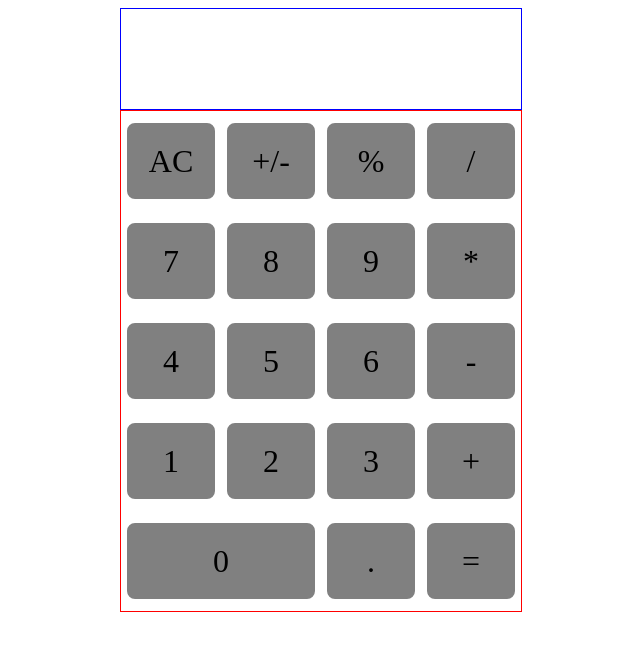
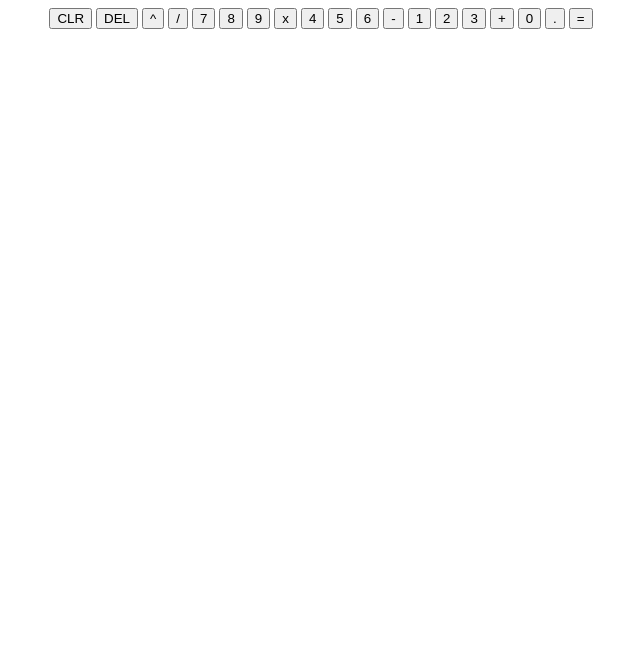
Before and after one commit to Brandon-Lyons98/Calculator-Project, a plain HTML site: page index.html in a window 1280 px wide. Shown: the whole page, without its empty margins (319-959 px from the left). Drawn offline with Linux system fonts and the light colour scheme.

Commit message:
Add handleClick fcn to add numbers

```diff
--- a/index.html
+++ b/index.html
@@ -7,11 +7,27 @@
         <script src="./script.js" defer></script>
     </head>
     <body>
-        <div id="results">
-
-        </div>
-        <div id="calc-grid">
-
+        <div id="screen"></div>
+        <div id="buttons">
+            <button id="clear" class="button clear">CLR</button>
+            <button id="backspace" class="button backspace">DEL</button>
+            <button id="operator" class="button">^</button>
+            <button id="operator" class="button">/</button>
+            <button id="num" class="button number">7</button>
+            <button id="num" class="button number">8</button>
+            <button id="num" class="button number">9</button>
+            <button id="operator" class="button">x</button>
+            <button id="num" class="button number">4</button>
+            <button id="num" class="button number">5</button>
+            <button id="num" class="button number">6</button>
+            <button id="operator" class="button">-</button>
+            <button id="num" class="button number">1</button>
+            <button id="num" class="button number">2</button>
+            <button id="num" class="button number">3</button>
+            <button id="operator" class="button">+</button>
+            <button id="num" class="button number">0</button>
+            <button id="operator" class="button decimal">.</button>
+            <button id="equals" class="button equal">=</button>
         </div>
     </body>
 </html>
```
